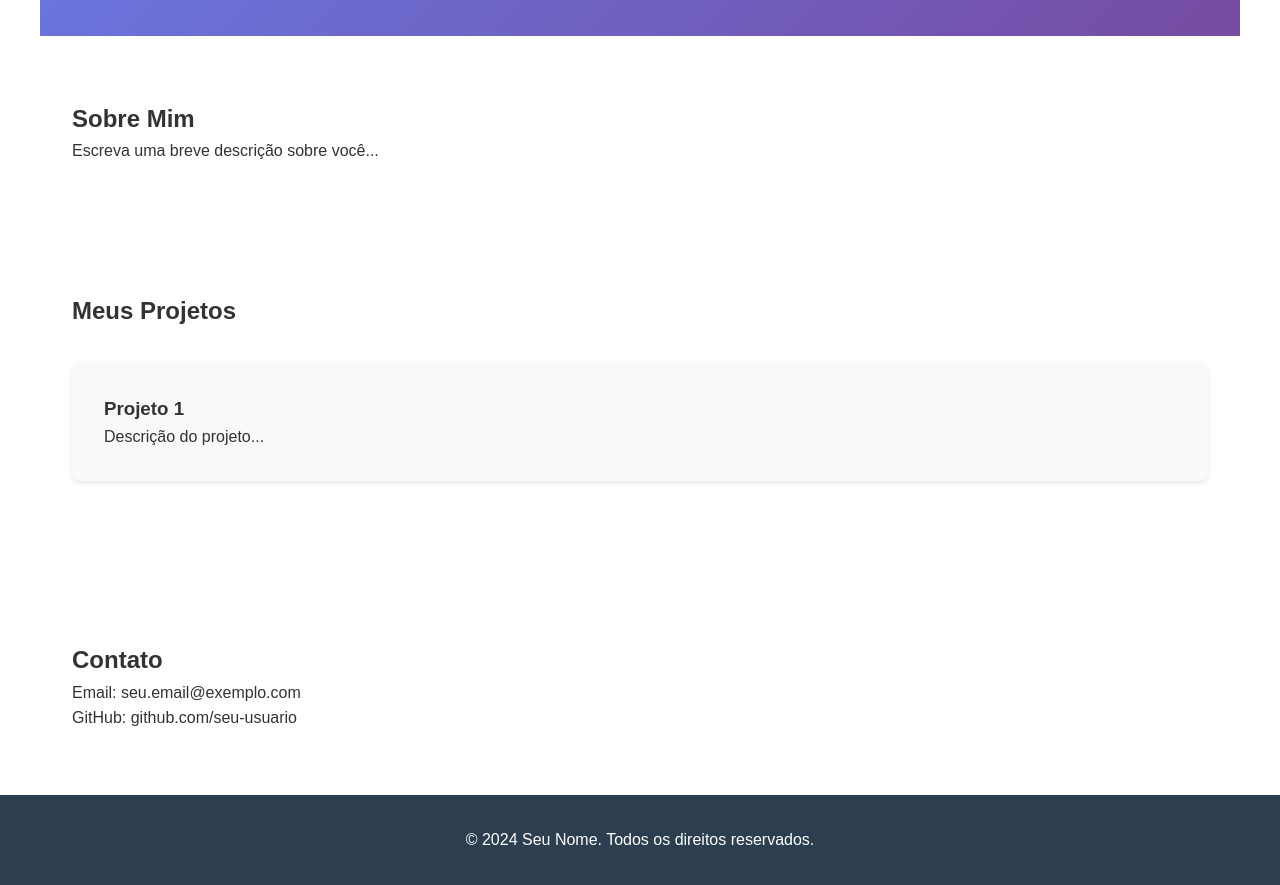
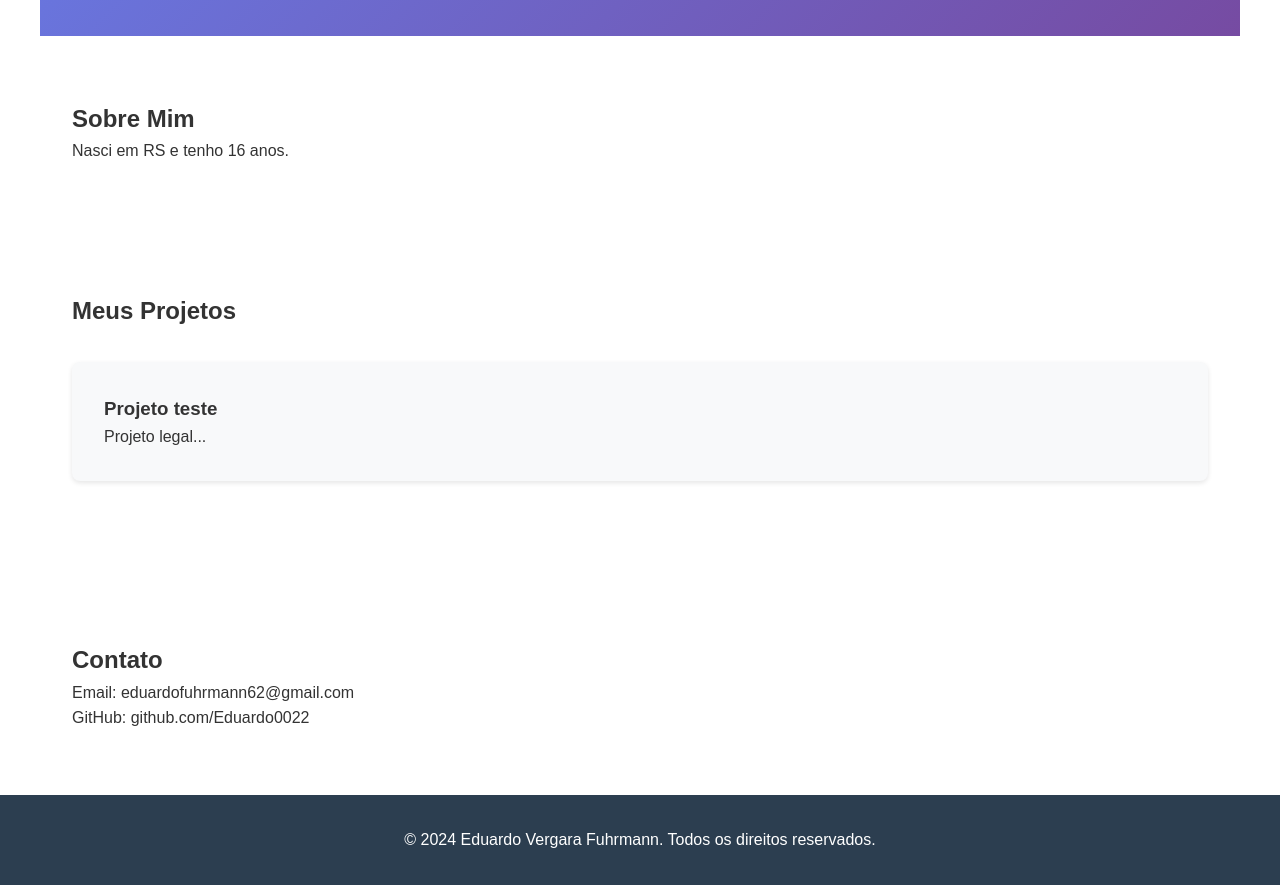
Before and after one commit to Eduardo0022/Site_pessoal, a plain HTML site: page index.html in a window 1280 px wide. Shown: the part 360-1245 px from the top of the page. Drawn offline with Linux system fonts and the light colour scheme.

Commit message:
Update index.html

```diff
--- a/index.html
+++ b/index.html
@@ -26,26 +26,26 @@
 
         <section id="sobre">
             <h2>Sobre Mim</h2>
-            <p>Escreva uma breve descrição sobre você...</p>
+            <p>Nasci em RS e tenho 16 anos.</p>
         </section>
 
         <section id="projetos">
             <h2>Meus Projetos</h2>
             <div class="projeto">
-                <h3>Projeto 1</h3>
-                <p>Descrição do projeto...</p>
+                <h3>Projeto teste</h3>
+                <p>Projeto legal...</p>
             </div>
         </section>
 
         <section id="contato">
             <h2>Contato</h2>
-            <p>Email: seu.email@exemplo.com</p>
-            <p>GitHub: github.com/seu-usuario</p>
+            <p>Email: eduardofuhrmann62@gmail.com</p>
+            <p>GitHub: github.com/Eduardo0022</p>
         </section>
     </main>
 
     <footer>
-        <p>&copy; 2024 Seu Nome. Todos os direitos reservados.</p>
+        <p>&copy; 2024 Eduardo Vergara Fuhrmann. Todos os direitos reservados.</p>
     </footer>
 
     <script src="script.js"></script>
```
